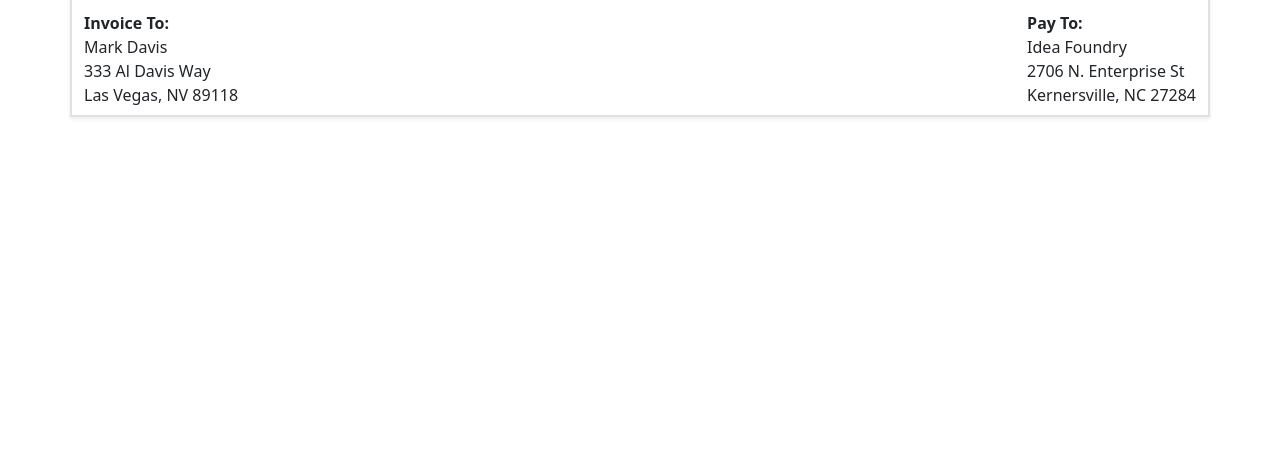
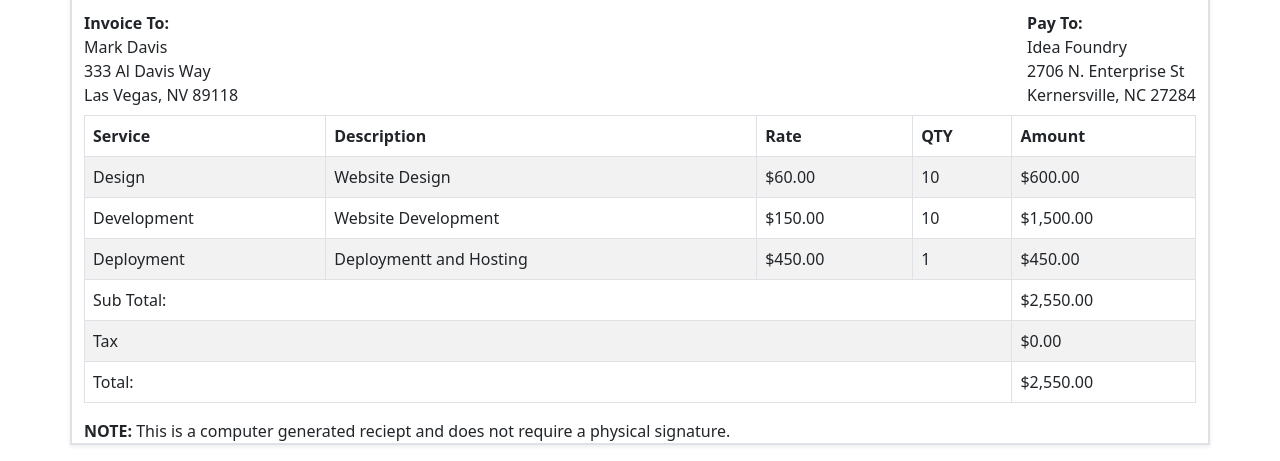
Before and after one commit to RonAviles/invoiceExercise, a plain HTML site: page index.html in a window 1280 px wide. Shown: the part 339-800 px from the top of the page. Drawn offline with nearby package versions, Linux system fonts and the light colour scheme.

Commit message:
finished draft 1
added the table and table contents. Added print button and adjusted max width on graphic.

```diff
--- a/index.html
+++ b/index.html
@@ -18,11 +18,11 @@
            <div class="row">
                 <!--print button column below-->
                 <div class="col-12 d-flex justify-content-end mt-4">
-                    <button type="button" class="btn btn-dark text-light">Print this page</button>
+                    <button type="button" class="btn btn-dark text-light" onclick="window.print()">Print this page</button>
                 </div>
                 <!--image column below-->
                     <div class="col-8">
-                        <img src="img/IdeaFoundryLogo.png" alt="logo">
+                        <img src="img/IdeaFoundryLogo.png" alt="logo" class="mw-100">
                     </div>
                     <!--client no column next to image-->
                     <div class="col-4 d-flex justify-content-end align-items-center">
@@ -51,21 +51,58 @@
                         <span>Kernersville, NC 27284</span>
                     </div>
                 </div>
-                <!--row with invoice number-->
-                <div class="col">
-
-                </div>
-                <!--rpw with invoice to and pay to address-->
-                <div class="col">
-
-                </div>
                 <!--table below-->
-                <div class="col">
-
+                <div class="col-12">
+                   <table class="table table-bordered table-striped">
+                       <thead>
+                           <tr>
+                               <th scope="col">Service</th>
+                               <th scope="col">Description</th>
+                               <th scope="col">Rate</th>
+                               <th scope="col">QTY</th>
+                               <th scope="col">Amount</th>
+                           </tr>
+                       </thead>
+                       <tbody>
+                           <tr>
+                                <td>Design</td>
+                                <td>Website Design</td>
+                                <td>$60.00</td>
+                                <td>10</td>
+                                <td>$600.00</td>
+                           </tr>
+                           <tr>
+                                <td>Development</td>
+                                <td>Website Development</td>
+                                <td>$150.00</td>
+                                <td>10</td>
+                                <td>$1,500.00</td>
+                            </tr>
+                            <tr>
+                                <td>Deployment</td>
+                                <td>Deploymentt and Hosting</td>
+                                <td>$450.00</td>
+                                <td>1</td>
+                                <td>$450.00</td>
+                            </tr>
+                            <tr>
+                                <td colspan="4">Sub Total:</td>
+                                <td>$2,550.00</td>
+                            </tr>
+                            <tr>
+                                <td colspan="4">Tax</td>
+                                <td>$0.00</td>
+                            </tr>
+                            <tr>
+                                <td colspan="4">Total:</td>
+                                <td>$2,550.00</td>
+                            </tr>
+                       </tbody>
+                   </table>
                 </div>
                 <!--note col-->
                 <div class="col">
-
+                   <span class="fs-6 fw-bold">NOTE:</span><span> This is a computer generated reciept and does not require a physical signature.</span>
                 </div>
            </div>
        </div>
```
